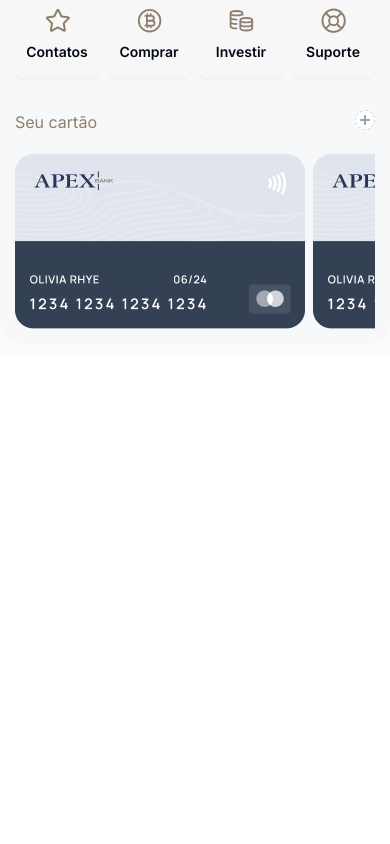
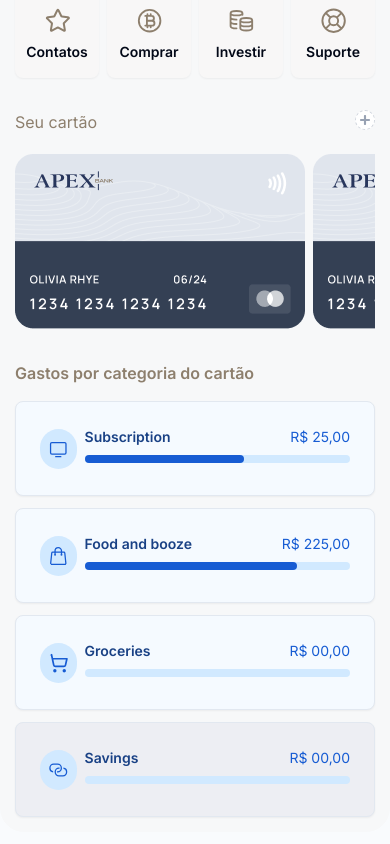
Before and after one commit to ShaYri12/ApexBank, a Next.js app: page / in a window 390 px wide. Shown: the part 1477-2321 px from the top of the page. Before the commit the page ends 1833 px from the top, so only its background shows below. Built offline with nearby package versions, Linux system fonts and the light colour scheme.

Commit message:
Baddo Baddi

```diff
--- a/app/components/Credit.js
+++ b/app/components/Credit.js
@@ -1,3 +1,4 @@
+"use client";
 import { Button } from "@/components/ui/button";
 import React from "react";
 import { FaPlus } from "react-icons/fa";
@@ -5,7 +6,7 @@
 const Credit = () => {
   return (
     <div className="md:hidden">
-      <div className="flex  justify-between pb-5">
+      <div className="flex justify-between pb-5">
         <p className="text-[#8D7F6D]">Seu cartão</p>
         <Button
           variant="outline"
@@ -14,7 +15,18 @@
           <FaPlus />
         </Button>
       </div>
-      <div className="flex gap-2 overflow-x-scroll">
+      <div
+        className="flex gap-2 overflow-x-scroll"
+        style={{
+          msOverflowStyle: "none", // IE and Edge
+          scrollbarWidth: "none", // Firefox
+        }}
+      >
+        <style jsx>{`
+          div::-webkit-scrollbar {
+            display: none;
+          }
+        `}</style>
         <img src="/assets/creditCard.png" />
         <img src="/assets/creditCard.png" />
         <img src="/assets/creditCard.png" />
--- /dev/null
+++ b/app/components/SliderCards.js
@@ -0,0 +1,88 @@
+import React from "react";
+import { Card, CardContent, CardHeader } from "@/components/ui/card";
+import { PiMonitor } from "react-icons/pi";
+import { LuShoppingCart } from "react-icons/lu";
+import { HiOutlineShoppingBag } from "react-icons/hi2";
+import { VscLink } from "react-icons/vsc";
+
+const SliderCards = () => {
+  return (
+    <div className="md:hidden">
+      <p className="text-[#8D7F6D] font-[600] pb-4">
+        Gastos por categoria do cartão
+      </p>
+      <div className="space-y-[12px]">
+        <Card className=" bg-[#F5FAFF] outline-none">
+          <CardHeader>
+            <div className="flex items-center gap-2">
+              <PiMonitor className="h-[40px] w-[40px] bg-[#D1E9FF] rounded-full p-2 text-[#175CD3]" />
+
+              <div className="flex flex-col w-full">
+                <div className="flex items-center text-[14px] justify-between">
+                  <h4 className="font-[600] text-[#194185]">Subscription</h4>
+                  <p className="font-light text-[#175CD3]">R$ 25,00</p>
+                </div>
+                <span className="h-[8px] relative my-2 bg-[#D1E9FF] rounded-full w-full">
+                  <span className="h-[8px] absolute top-[-12px] left-0 my-3 bg-[#175CD3] rounded-full w-[60%]"></span>
+                </span>
+              </div>
+            </div>
+          </CardHeader>
+        </Card>
+        <Card className=" bg-[#F5FAFF] outline-none">
+          <CardHeader>
+            <div className="flex items-center gap-2">
+              <HiOutlineShoppingBag className="h-[40px] w-[40px] bg-[#D1E9FF] rounded-full p-2 text-[#175CD3]" />
+
+              <div className="flex flex-col w-full">
+                <div className="flex items-center text-[14px] justify-between">
+                  <h4 className="font-[600] text-[#194185]">Food and booze</h4>
+                  <p className="font-light text-[#175CD3]">R$ 225,00</p>
+                </div>
+                <span className="h-[8px] relative my-2 bg-[#D1E9FF] rounded-full w-full">
+                  <span className="h-[8px] absolute top-[-12px] left-0 my-3 bg-[#175CD3] rounded-full w-[80%]"></span>
+                </span>
+              </div>
+            </div>
+          </CardHeader>
+        </Card>
+        <Card className=" bg-[#F5FAFF] outline-none">
+          <CardHeader>
+            <div className="flex items-center gap-2">
+              <LuShoppingCart className="h-[40px] w-[40px] bg-[#D1E9FF] rounded-full p-2 text-[#175CD3]" />
+
+              <div className="flex flex-col w-full">
+                <div className="flex items-center text-[14px] justify-between">
+                  <h4 className="font-[600] text-[#194185]">Groceries</h4>
+                  <p className="font-light text-[#175CD3]">R$ 00,00</p>
+                </div>
+                <span className="h-[8px] relative my-2 bg-[#D1E9FF] rounded-full w-full">
+                  {/* <span className="h-[8px] absolute top-[-12px] left-0 my-3 bg-[#175CD3] rounded-full w-[60%]"></span> */}
+                </span>
+              </div>
+            </div>
+          </CardHeader>
+        </Card>
+        <Card className=" bg-[#EDEEF3] outline-none">
+          <CardHeader>
+            <div className="flex items-center gap-2">
+              <VscLink className="h-[40px] w-[40px] bg-[#D1E9FF] rounded-full p-2 text-[#175CD3]" />
+
+              <div className="flex flex-col w-full">
+                <div className="flex items-center text-[14px] justify-between">
+                  <h4 className="font-[600] text-[#194185]">Savings</h4>
+                  <p className="font-light text-[#175CD3]">R$ 00,00</p>
+                </div>
+                <span className="h-[8px] relative my-2 bg-[#D1E9FF] rounded-full w-full">
+                  {/* <span className="h-[8px] absolute top-[-12px] left-0 my-3 bg-[#175CD3] rounded-full w-[60%]"></span> */}
+                </span>
+              </div>
+            </div>
+          </CardHeader>
+        </Card>
+      </div>
+    </div>
+  );
+};
+
+export default SliderCards;
--- a/app/page.js
+++ b/app/page.js
@@ -9,6 +9,7 @@
 import TransactionSM from "./components/TransactionSM";
 import CardsSM from "./components/CardsSM";
 import Credit from "./components/Credit";
+import SliderCards from "./components/SliderCards";
 
 const Dashboard = () => {
   return (
@@ -21,6 +22,7 @@
       <ExchangeRates />
       <CardsSM />
       <Credit />
+      <SliderCards />
       <Table />
       <NewCardsAnnouncement />
     </main>
```
